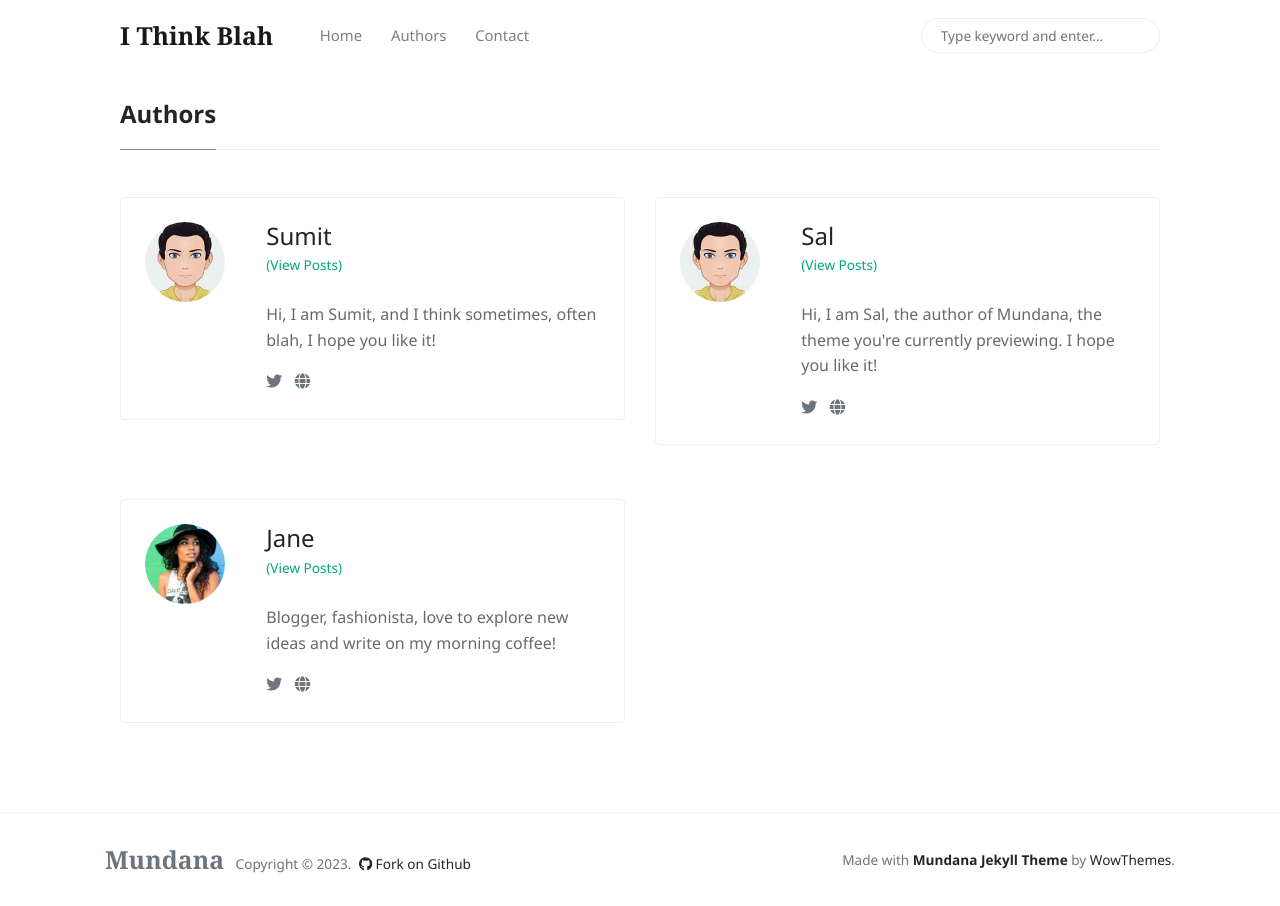
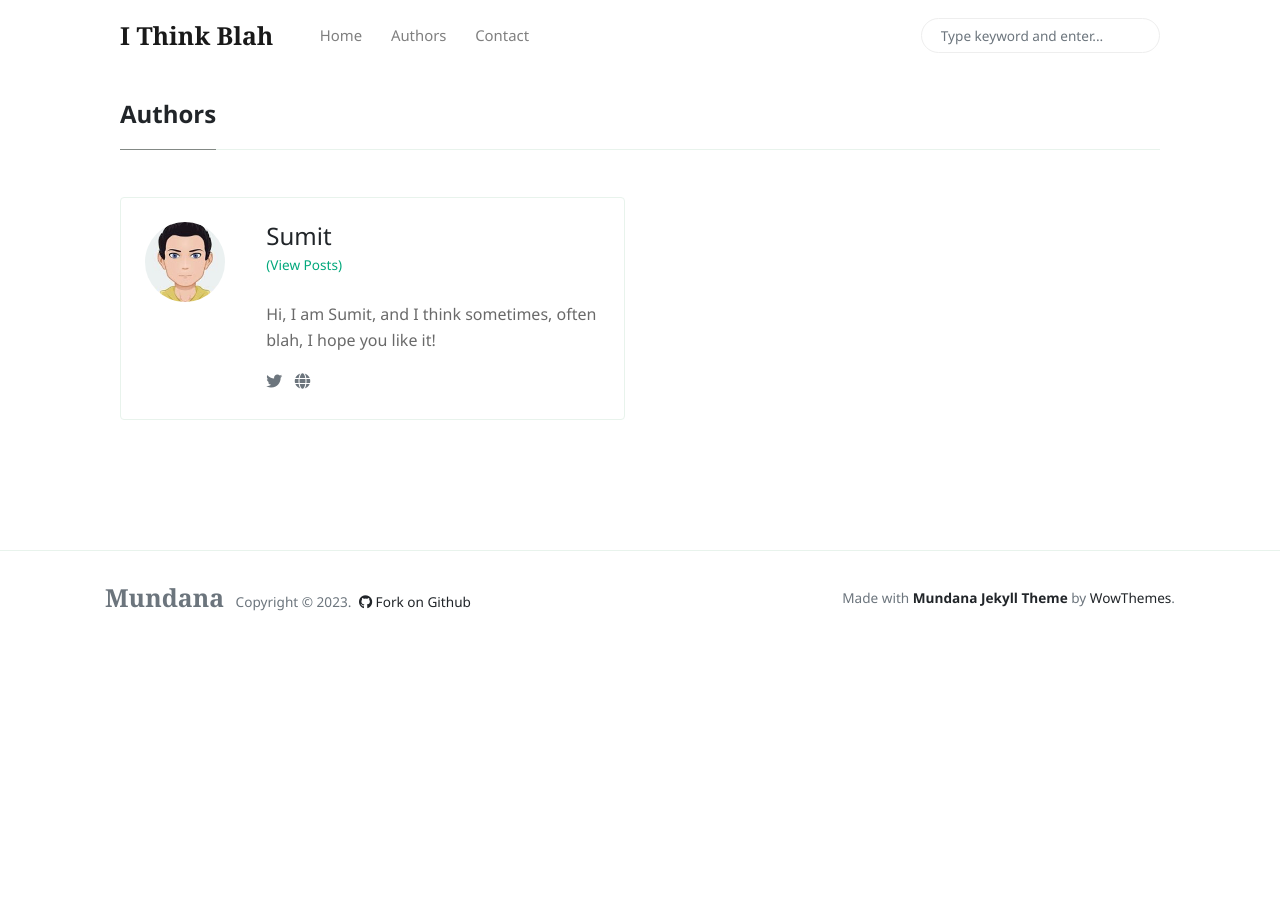
Before and after one commit to sumitsrv/sumitsrv.github.io, a Jekyll site: the page built from _pages/authors-list.html, in a window 1280 px wide. Built offline with Jekyll 4.4.1, drawn with Linux system fonts in a browser that asks for light colours; nearby versions of some CDN libraries.

Commit message:
Removed default dummy authors

```diff
--- a/_config.yml
+++ b/_config.yml
@@ -30,22 +30,6 @@ authors:
       email:
       twitter:        https://twitter.com/sumsrvt
 
-    sal:
-      name:           Sal
-      site:           https://www.wowthemes.net
-      avatar:         /assets/images/avatar1.jpg
-      bio:            "Hi, I am Sal, the author of Mundana, the theme you're currently previewing. I hope you like it!"
-      email:          wowthemesnet@gmail.com
-      twitter:        https://twitter.com/wowthemesnet
-
-    jane:
-      name:           Jane
-      site:           https://www.wowthemes.net
-      avatar:         /assets/images/avatar2.jpg
-      bio:            "Blogger, fashionista, love to explore new ideas and write on my morning coffee!"
-      email:          fakemail@gmail.com
-      twitter:        https://twitter.com/wowthemesnet
-
 # Defaults
 defaults:
 
@@ -54,7 +38,7 @@ defaults:
       path: "_posts"
     values:
       layout: post
-      author: sal
+      author: sumit
       avatar: /assets/images/avatar1.jpg
 
   # all pages
```
Also changed, not shown: _pages/author-jane.html (deleted, +0 -26 lines), _pages/author-sal.html (deleted, +0 -26 lines).
